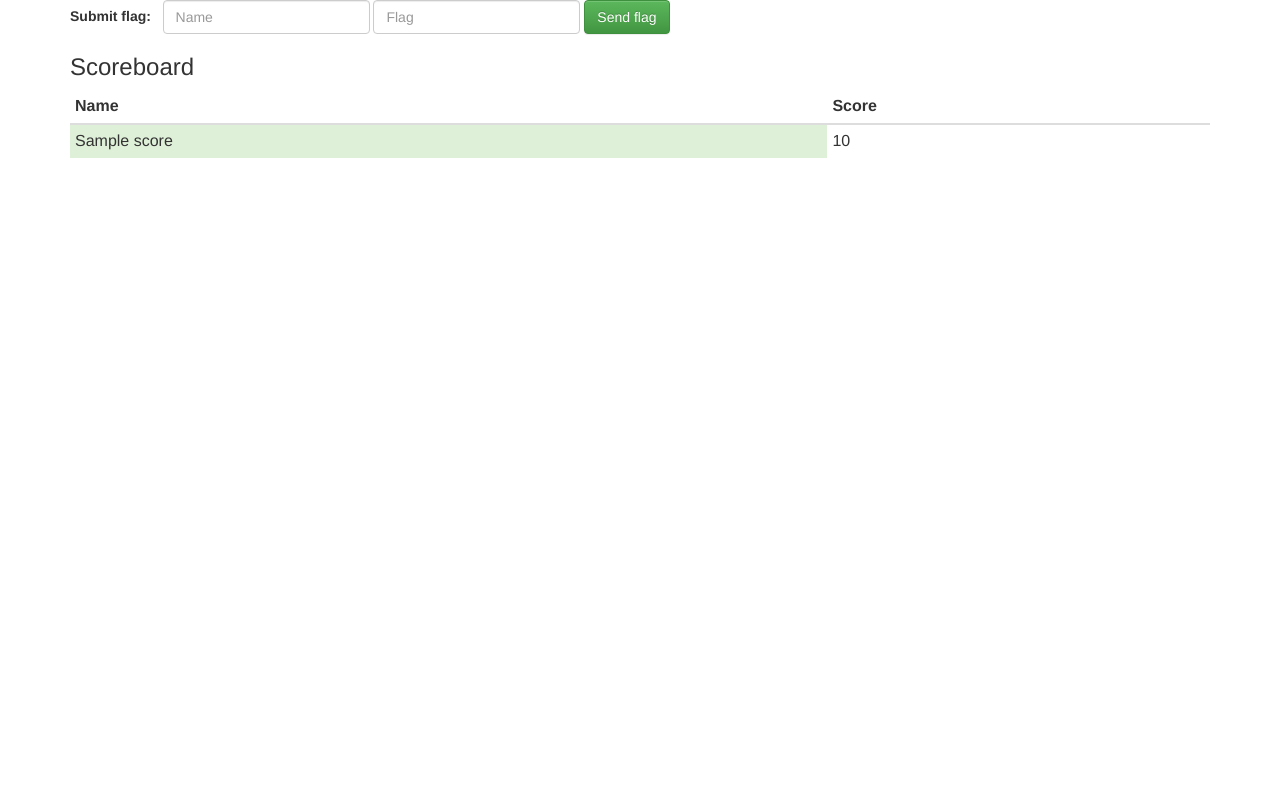
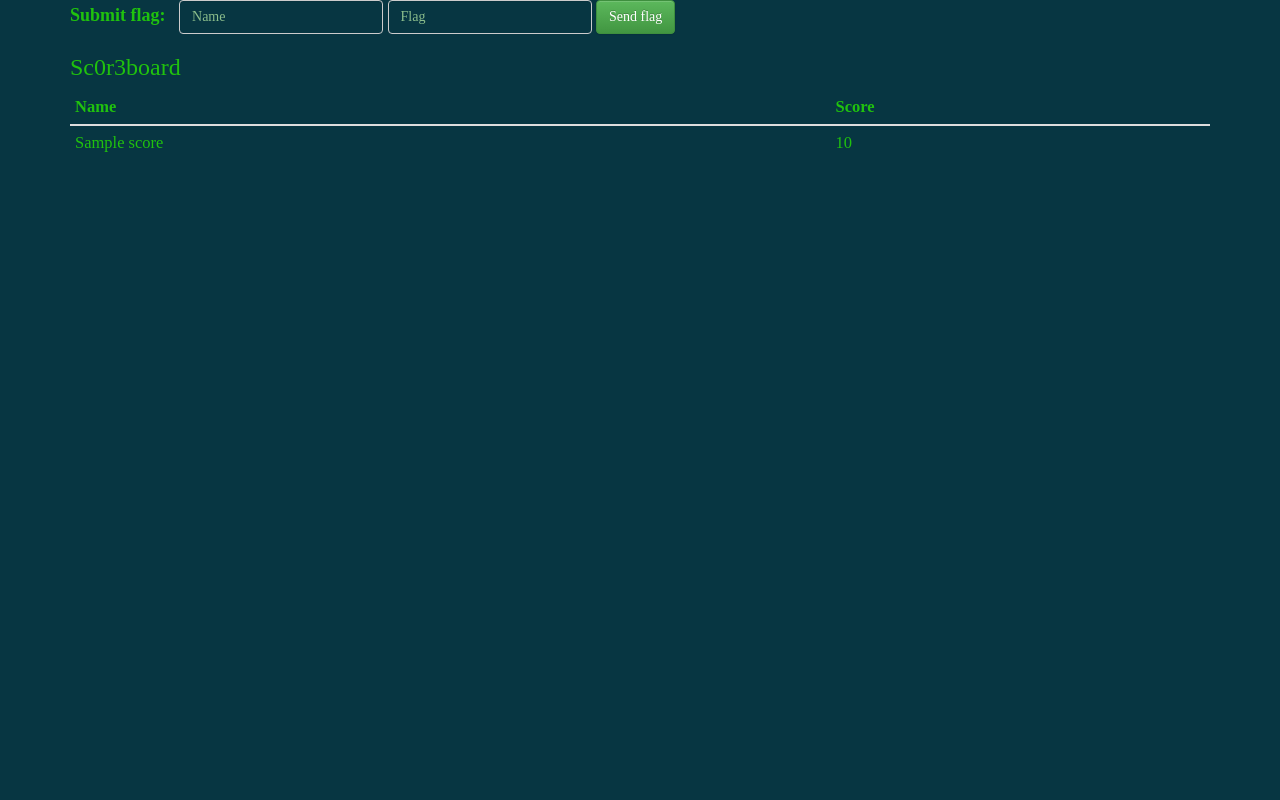
Before and after one commit to seclab-msu/submitter, a Flask app: template templates/index.html in a window 1280 px wide. Run offline with Flask 2, Linux system fonts and the light colour scheme; the template is opened without the code that fills it: most values are stand-ins (such as "Sample title", 1, 10 or a date in 2020); parts of the project's set-up code (start-up, migrations or seed data) failed here and were passed over; some libraries are stand-ins or nearby versions; some web fonts are replaced.

Commit message:
Make web page design a bit more l33t

```diff
--- /dev/null
+++ b/static/style.css
@@ -0,0 +1,23 @@
+body {
+    background-color: #073642;
+    color: rgb(32, 194, 14);
+    font-family: terminus;
+    font-size: 18px;
+}
+input.form-control {
+    color: rgb(195, 255, 195);;
+    background-color: #073642;
+}
+input.form-control::placeholder {
+    color: rgb(140, 190, 140);
+}
+@font-face {
+    font-family: terminus;
+    src: url(terminus.ttf);
+}
+td.success {
+    background-color: #073642;
+}
+table#stat {
+    font-size: 16.5px;
+}
--- a/templates/index.html
+++ b/templates/index.html
@@ -2,6 +2,7 @@
 <head>
     <link rel=stylesheet href='/static/bootstrap.min.css'>
     <link rel="stylesheet" href="/static/bootstrap-theme.min.css">
+    <link rel="stylesheet" href="/static/style.css">
     <script>
         var messages = {
             'already': 'Flag is already submitted',
@@ -42,7 +43,8 @@
         <input id=flag class="form-control" placeholder="Flag">
         <button type="button" onclick='send_form();' class="btn btn-success">Send flag</button>
     </form>
-    <h3>Scoreboard</h3>
+    </div>
+    <h3>Sc0r3board</h3>
     <table id="stat" class="table table-condensed">
         <thead>
             <tr>
@@ -54,7 +56,7 @@
         <tbody>
             {% for name, score in scores %}
             <tr>
-                <td class="success">{{name}}</td><td>{{score}}</td>
+                <td>{{name}}</td><td>{{score}}</td>
             </tr>
             {% endfor %}
         </tbody>
```
